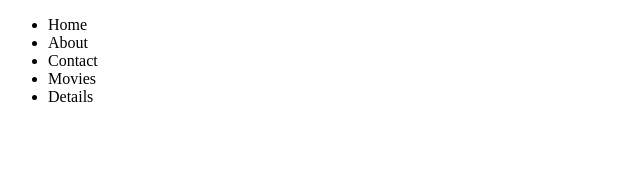
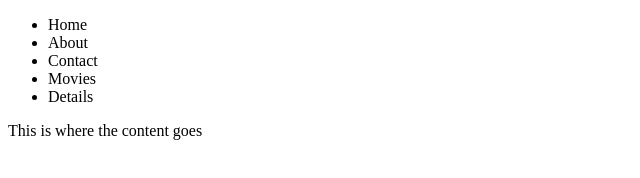
Before and after one commit to sebastiantegel/fed23d-gitdemo, a plain HTML site: page index.html in a window 1280 px wide. Shown: the whole page, without its empty margins (0-640 px from the left). Drawn offline with Linux system fonts and the light colour scheme.

Commit message:
Added main area

```diff
--- a/index.html
+++ b/index.html
@@ -15,5 +15,6 @@
         <li>Details</li>
       </ul>
     </nav>
+    <main>This is where the content goes</main>
   </body>
 </html>
```
